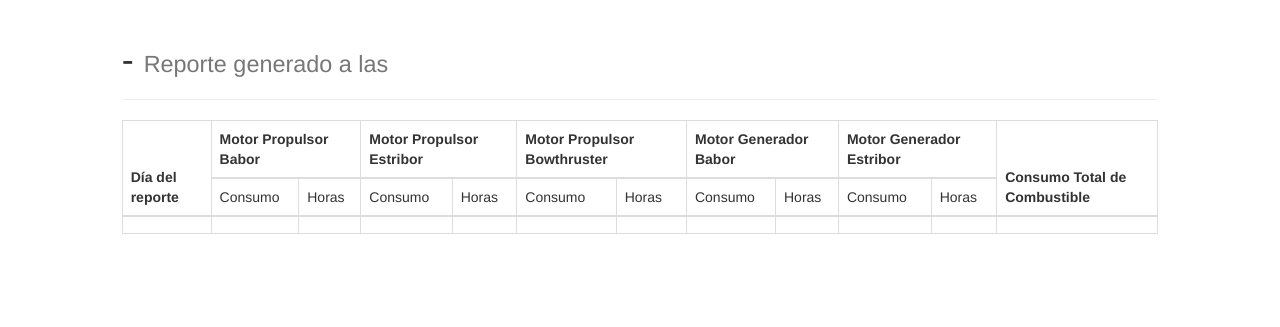
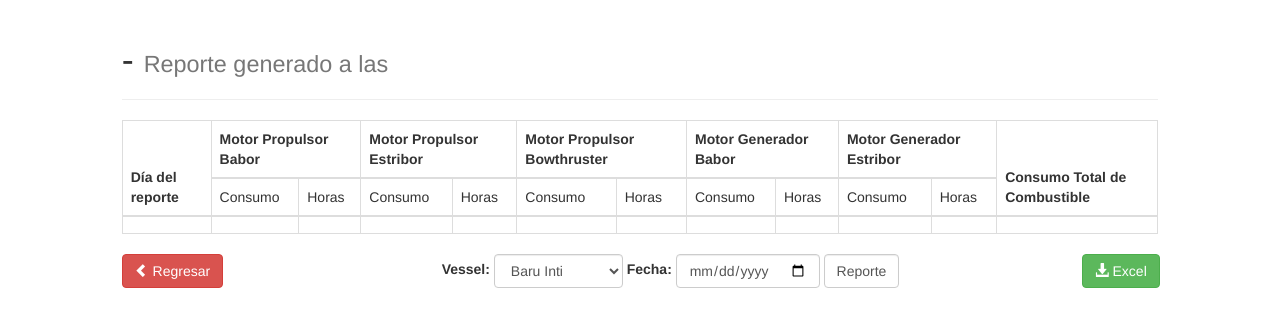
Before and after one commit to Intertug/ReportesItg, a Django app: template templates/day.html in a window 1280 px wide. Shown: the top 327 px of the page. Run offline with Django 3.2, Linux system fonts and the light colour scheme; the template is opened without the code that fills it, so the values that code supplies are empty; some libraries are stand-ins or nearby versions.

Commit message:
Agregar botones y formulario
Agregar botones de regresar y de convertir a excel en la vista de día,
así como un formulario integrado para ver otro día.

```diff
--- a/templates/day.html
+++ b/templates/day.html
@@ -65,6 +65,36 @@
                     </table>
                 </div>
             </div>
+            <div class="row">
+                <div class="col-xs-12 col-sm-2 col-sm-offset-1">
+                    <a href="/reportes" class="btn btn-danger">
+                        <span class="glyphicon glyphicon-chevron-left"></span> Regresar
+                    </a>
+                </div>
+                <div class="col-xs-12 col-sm-5 col-sm-offset-1">
+                    <form method="GET" action="/day" class="form-inline">
+                        <div class="form-group">
+                            <label for="vessel">Vessel: </label>
+                            <select id="vessel" name="vessel" class="form-control">
+                                <option value="Baru Inti">Baru Inti</option>
+                                <option value="Baru Pacifico">Baru Pacifico</option>
+                                <option value="Vali">Vali</option>
+                                <option value="Mistral">Mistral</option>
+                            </select>
+
+                            <label for="date1">Fecha: </label>
+                            <input id="date1" name="date1" type="date" class="form-control"/>
+
+                            <input type="submit" value="Reporte" class="form-control"/>
+                        </div>
+                    </form>
+                </div>
+                <div class="col-xs-12 col-sm-2 col-sm-offset-1">
+                    <a href="/toexcel" class="btn btn-success">
+                        <span class="glyphicon glyphicon-download-alt"></span> Excel
+                    </a>
+                </div>
+            </div>
         </div>
         <script src="http://code.jquery.com/jquery-2.1.3.min.js"></script>
         <script src="https://maxcdn.bootstrapcdn.com/bootstrap/3.3.2/js/bootstrap.min.js"></script>
```
